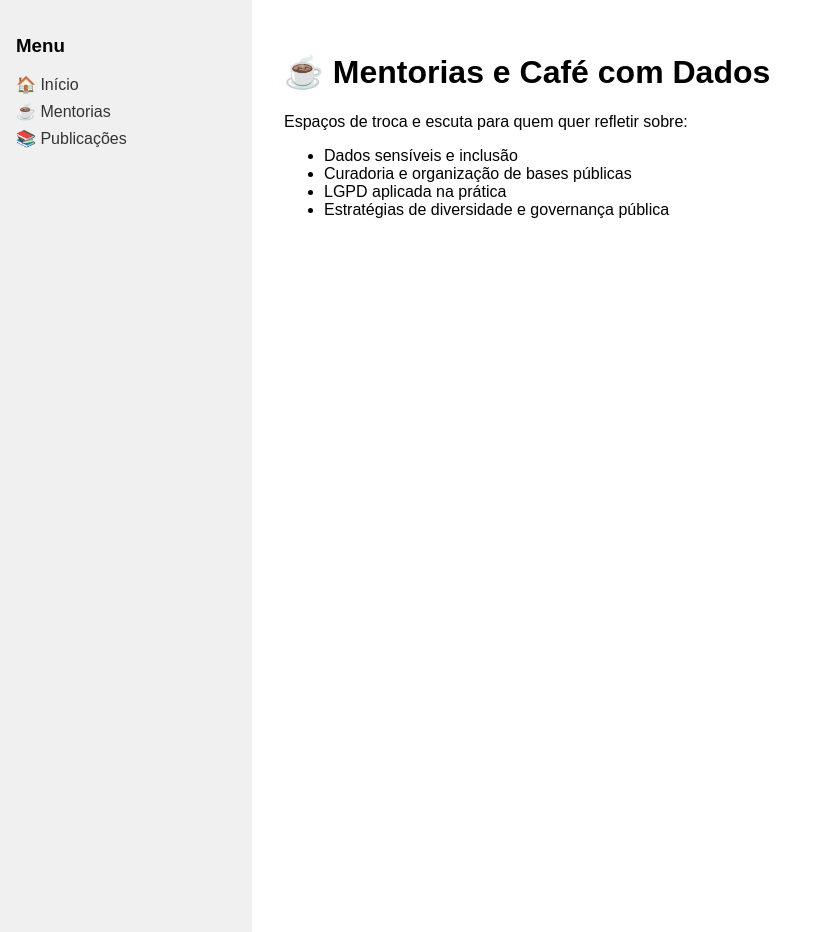
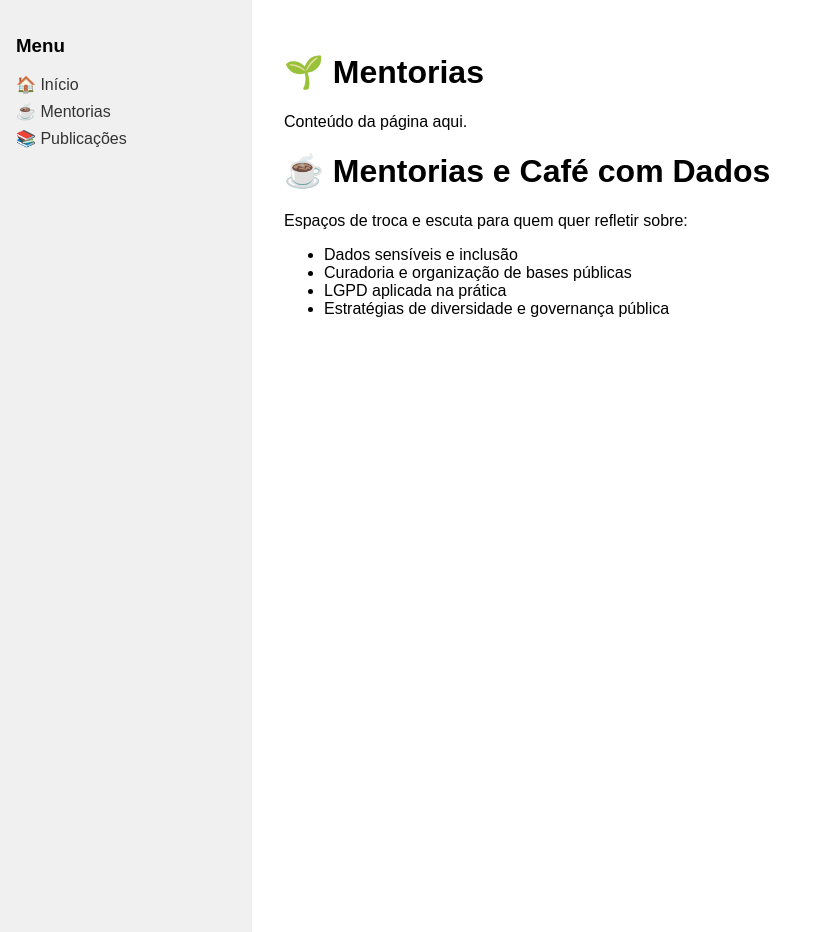
Before and after one commit to Maira-LimaS/maira-limas.github.io, a Jekyll site: the page built from mentorias.md, in a window 1280 px wide. Shown: the whole page, without its empty margins (0-815 px from the left). Built offline with Jekyll 4.4.1, drawn with Linux system fonts in a browser that asks for light colours.

Commit message:
mentorias.md

```diff
--- a/mentorias.md
+++ b/mentorias.md
@@ -1,7 +1,13 @@
 ---
 layout: default
 title: Mentorias e Café com Dados
+permalink: /mentorias/
 ---
+
+# 🌱 Mentorias
+
+Conteúdo da página aqui.
+
 
 # ☕ Mentorias e Café com Dados
 
```
